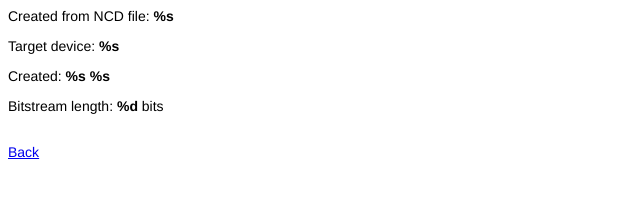
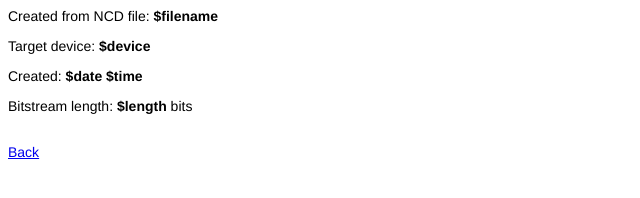
Before and after one commit to sergpolkin/xilinx-upload-server, a plain HTML site: page static/result.html in a window 1280 px wide. Shown: the whole page, without its empty margins (0-640 px from the left). Drawn offline with Linux system fonts and the light colour scheme.

Commit message:
Use string Template

```diff
--- a/static/result.html
+++ b/static/result.html
@@ -7,10 +7,10 @@
 	</style>
 	</head>
 	<body>
-		<p>Created from NCD file: <b>%s</b></p>
-		<p>Target device: <b>%s</b></p>
-		<p>Created: <b>%s %s</b></p>
-		<p>Bitstream length: <b>%d</b> bits</p>
-		<br><a href="%s">Back</a>
+		<p>Created from NCD file: <b>$filename</b></p>
+		<p>Target device: <b>$device</b></p>
+		<p>Created: <b>$date $time</b></p>
+		<p>Bitstream length: <b>$length</b> bits</p>
+		<br><a href="$referer">Back</a>
 	</body>
 </html>
```
Also changed, not shown: 1 other file.
